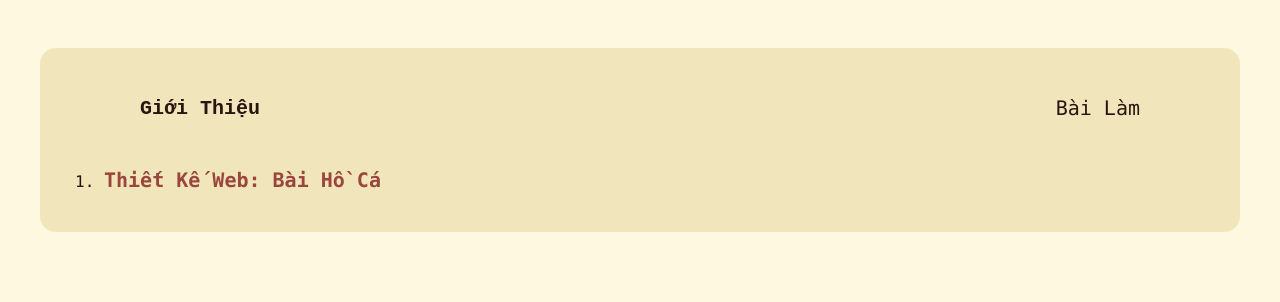
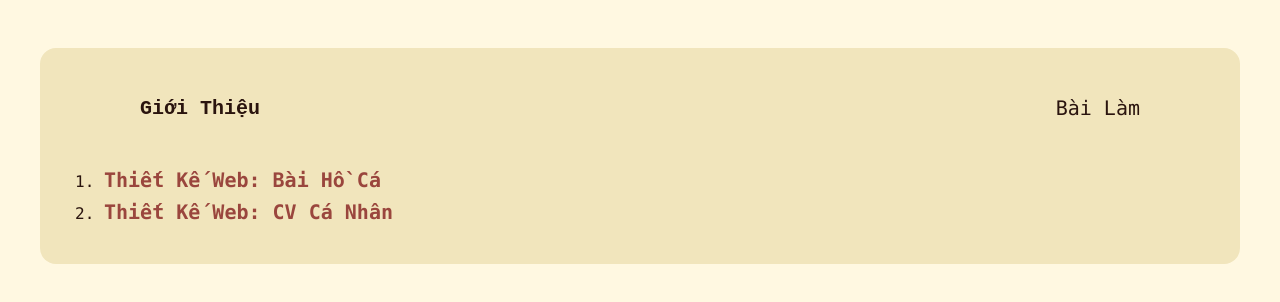
Before and after one commit to T-T-D-B/T-T-D-B.github.io, a plain HTML site: page mywork.html in a window 1280 px wide. Drawn offline with Linux system fonts and the light colour scheme.

Commit message:
Add files via upload

```diff
--- a/mywork.html
+++ b/mywork.html
@@ -16,6 +16,7 @@
         </nav>
         <ol>
              <li><strong><a href="fish.html">Thiết Kế Web: Bài Hồ Cá</a></strong></li>
+             <li><strong><a href="index.html">Thiết Kế Web: CV Cá Nhân</a></strong></li>
         </ol>
     </header>
 </body>
```
